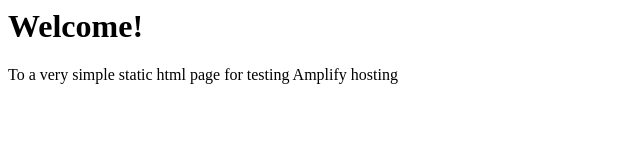
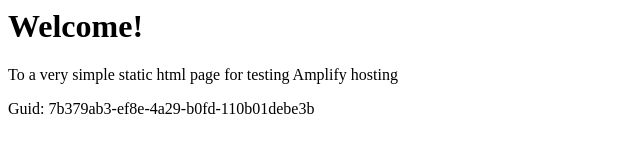
Before and after one commit to aws-aemilia-mxp/Github-PR-Commit-Integration-Test-DoNotTouch-Gith-OKSLNVO2-v1-prod-eu-south-1, a website: page src/index.html in a window 1280 px wide. Shown: the whole page, without its empty margins (0-640 px from the left). Drawn offline with Linux system fonts and the light colour scheme.

Commit message:
commit from integ tests

```diff
--- a/src/index.html
+++ b/src/index.html
@@ -1,3 +1,5 @@
+
+
 <html lang="en">
 
 <head>
@@ -10,6 +12,6 @@
 <body>
     <h1>Welcome!</h1>
     <p>To a very simple static html page for testing Amplify hosting</p>
-</body>
+    <p>Guid: 7b379ab3-ef8e-4a29-b0fd-110b01debe3b</p></body>
 
 </html>
```
